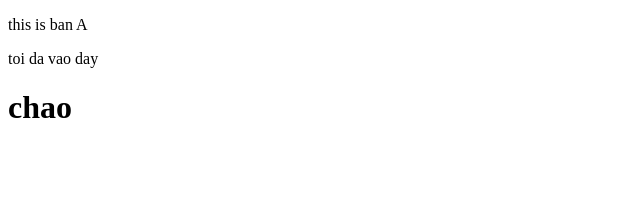
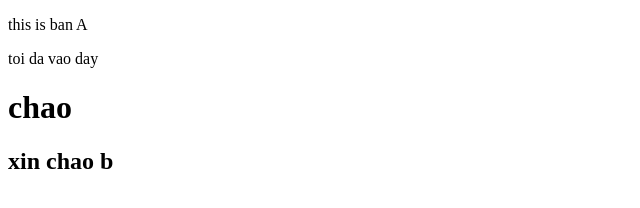
Before and after one commit to d-goi/du-an-5-lam-viec-nhom, a plain HTML site: page index.html in a window 1280 px wide. Shown: the whole page, without its empty margins (0-640 px from the left). Drawn offline with Linux system fonts and the light colour scheme.

Commit message:
a.sau lan 1

```diff
--- a/index.html
+++ b/index.html
@@ -9,5 +9,6 @@
     <p>this is ban A</p>
     <p>toi da vao day</p>
     <h1>chao</h1>
+    <h2>xin chao b</h2>
   </body>
 </html>
```
